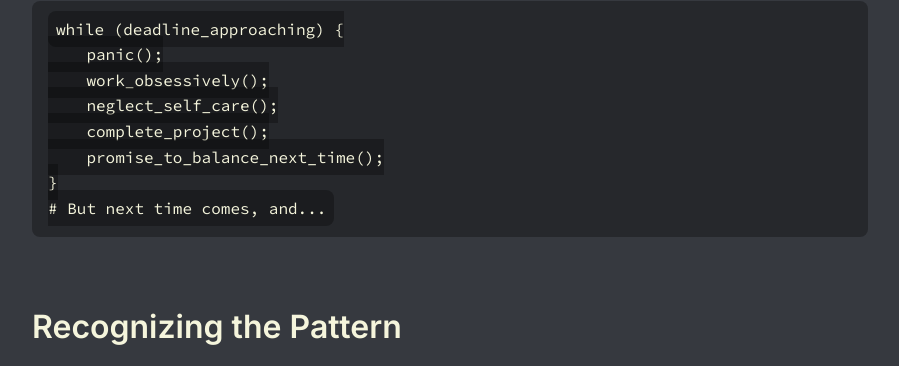
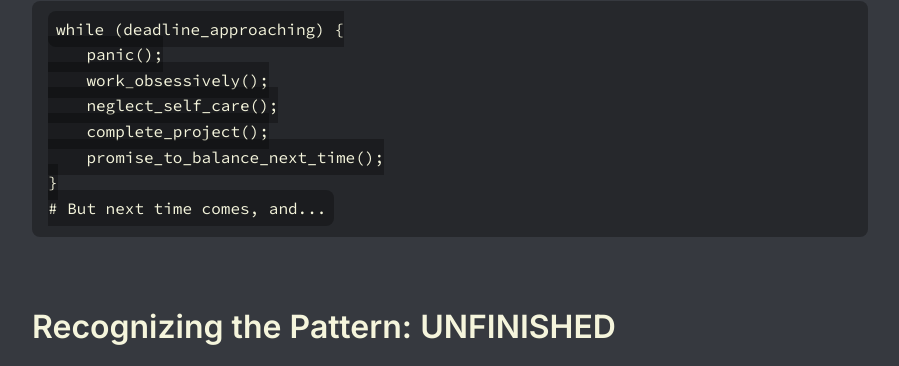
Before and after one commit to vickycye/hypertext-project, a plain HTML site: page recursion/infinite-loop.html in a window 1280 px wide. Shown: the part 434-800 px from the top of the page, without its empty margins (190-1089 px from the left). Drawn offline with Linux system fonts and the light colour scheme.

Commit message:
changed infinite-loop

```diff
--- a/recursion/infinite-loop.html
+++ b/recursion/infinite-loop.html
@@ -37,7 +37,7 @@
             </section>
 
             <section>
-                <h2>Recognizing the Pattern</h2>
+                <h2>Recognizing the Pattern: UNFINISHED</h2>
 
                 <h3>Iteration 1: [Example from past]</h3>
                 <p>[Description of first instance]</p>
@@ -103,11 +103,11 @@
                 <h2>The Deeper Question</h2>
                 <p>"Are these loops bugs to fix, or features of who I am? Maybe some patterns are just... patterns. Maybe the goal isn't to break every loop, but to recognize which ones serve me and which ones don't."</p>
             </section>
-
+<!--
             <section>
                 <h2>Reflection</h2>
                 <p>[Personal reflection on patterns]</p>
-            </section>
+            </section> -->
 
             <footer class="page-footer">
                 <h3>Connections</h3>
```
